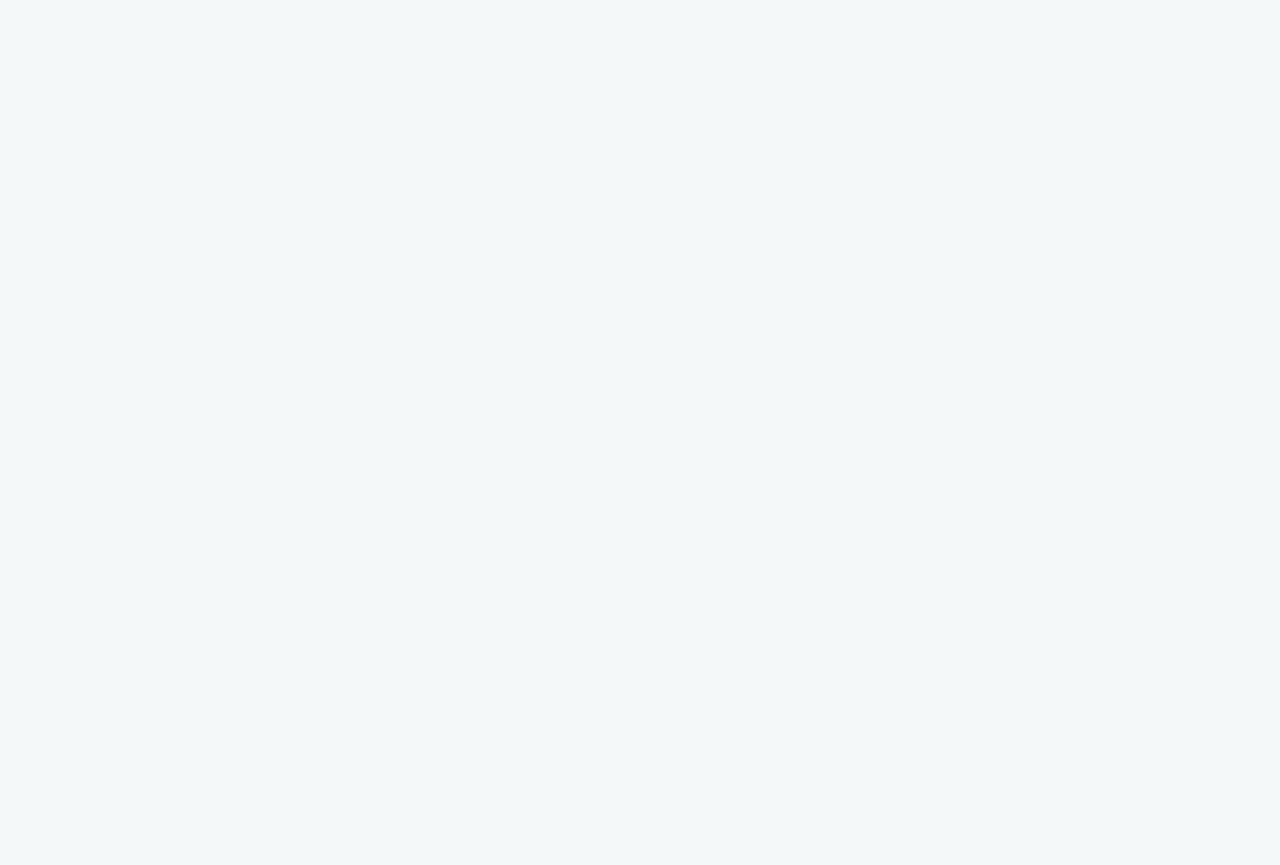
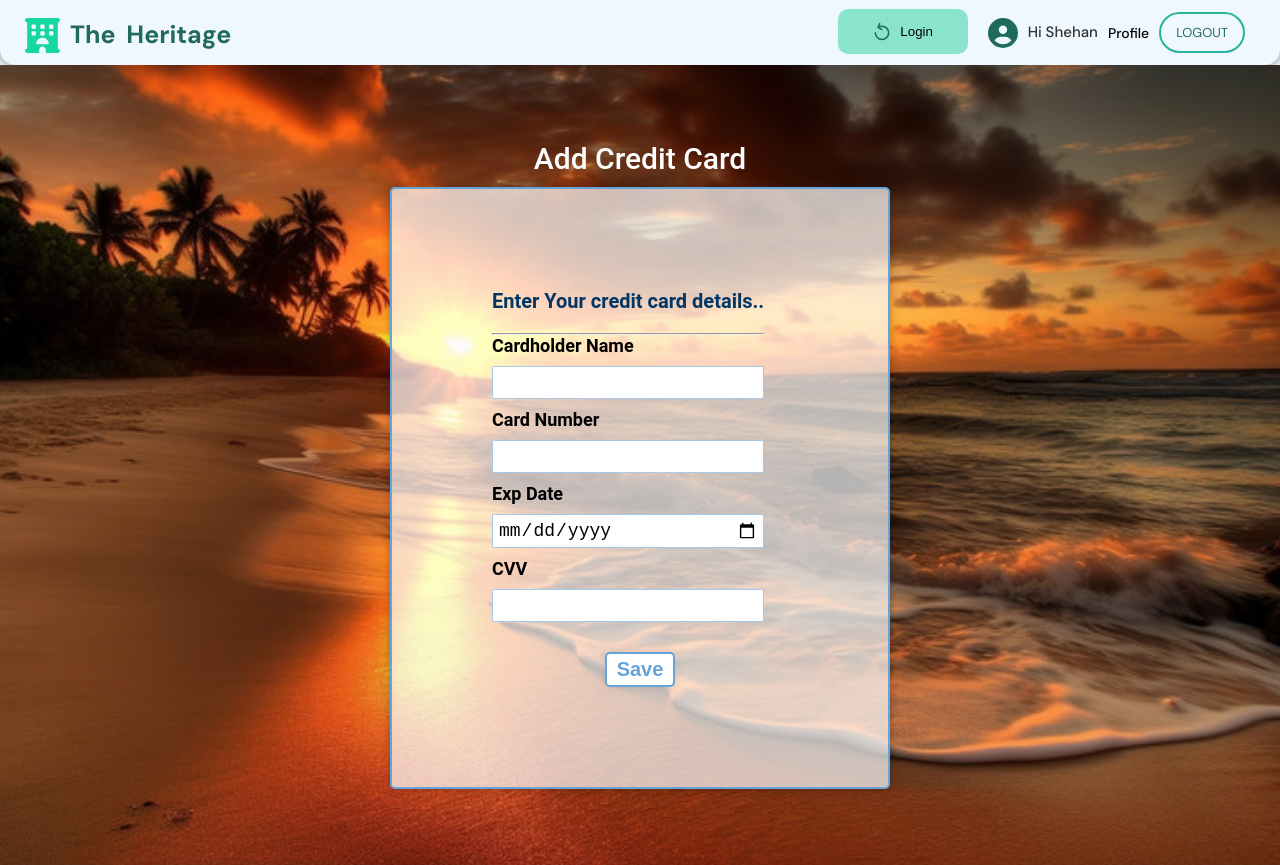
Before and after one commit to cynos28/Hotel-Reservation-system, a React (Create React App) app in the folder client/: page /add-card in a window 1280 px wide. Before the commit this address had no page. Before the commit the page ends 800 px from the top, so only its background shows below. Built offline with nearby package versions, Linux system fonts and the light colour scheme.

Commit message:
Add a new page as Add Card

```diff
--- a/client/src/App.js
+++ b/client/src/App.js
@@ -40,6 +40,7 @@ import AddPayment from './pages/Payments/AddPayment';
 import CardDetails from './pages/Payments/CardDetails';
 import UpdatePayment from './pages/Payments/UpdatePayment';
 import OrderSummary from './pages/Payments/Summary';
+import AddCard from './pages/Payments/AddCard';
 
 axios.defaults.withCredentials = true;
 
@@ -100,7 +101,7 @@ function App() {
           <Route path="/add-payment/order-summary/:payId" element={<OrderSummary/>} />
           <Route path="/card-details" element={<CardDetails />} />
           <Route path="/card-details/update-payment/:id" element={<UpdatePayment/>} />
-
+          <Route path="/add-card" element={<AddCard/>}/>
 
 
 
--- /dev/null
+++ b/client/src/pages/Payments/AddCard/index.js
@@ -0,0 +1,105 @@
+import React, { useState } from "react";
+import { useNavigate } from "react-router";
+import "./styles.css";
+import axios from "axios";
+import { BACKEND_URL } from "../../../constants";
+import Header from "../../../components/header/header";
+
+function AddCard(){
+    const navigate = useNavigate();
+    const [inputs, setInputs] = useState({
+        cardname: "",
+        cardno: "",
+        expdate: "",
+        cvv: "",
+      });
+      const handleChange = (e) => {
+        setInputs((prevState) => ({
+          ...prevState,
+          [e.target.name]: e.target.value,
+        }));
+      };
+
+      const handleSubmit = async (e) => {
+        e.preventDefault();
+        console.log(inputs);
+        await sendRequest();
+        window.alert("Saved successfully!");
+         navigate(`/card-details`);
+      };
+
+      const sendRequest = async () => {
+        await axios.post(`${BACKEND_URL}/api/payment`, inputs);
+      };
+
+      return (
+        <div>
+        <Header/>
+        <div className="card_container">
+        <div className="card_box">
+        <h1 className="main_topic">Add Credit Card</h1>
+        <form className="card_form" onSubmit={handleSubmit}>
+          <div className="card_form_box">
+          <div className="card_forming_book">
+              <h4 className="card_form_topic">Enter Your credit card details..</h4>
+              <hr></hr>
+              <label className="card_lable">Cardholder Name</label>
+              <br />
+              <input
+                className="add_card_input"
+                value={inputs.cardname}
+                onChange={handleChange}
+                required
+                type="text"
+                name="cardname"
+
+              />
+              <br />
+              <label className="card_lable">Card Number</label>
+              <br />
+              <input
+                className="add_card_input"
+                value={inputs.cardno}
+                onChange={handleChange}
+                required
+                id="crdNo"
+                type="number"
+                name="cardno"
+                maxLength={18}
+              />
+              <br />
+              <label className="card_lable">Exp Date</label>
+              <br />
+              <input
+                className="add_card_input"
+                value={inputs.expdate}
+                onChange={handleChange}
+                required
+                type="date"
+                name="expdate"
+              />
+              <br />
+              <label className="card_lable">CVV</label>
+              <br />
+              <input
+                className="add_card_input"
+                value={inputs.cvv}
+                onChange={handleChange}
+                required
+                type="text"
+                name="cvv"
+                maxLength={3}
+              />
+              <br />
+            </div>
+            </div>
+          <button className="save_btn" type="submit">
+            Save
+          </button>
+        </form>
+      </div>
+      </div>
+      </div>
+     );
+}
+  export default AddCard;
--- /dev/null
+++ b/client/src/pages/Payments/AddCard/styles.css
@@ -0,0 +1,113 @@
+.card_container{
+    display: flex;
+    justify-content: center;
+    align-items: center;
+    min-height: 100vh;
+    background-color: #f3f4f6;
+    background-image: url('./img/bg2.png');
+    background-size:cover; /* Zoom out the image to fit within the container */
+    background-repeat:no-repeat ; /* Ensure the image doesn't repeat */
+    background-position: center; /* Center the background image */
+
+  }
+
+::-webkit-scrollbar {
+    width: 10px; /* Width of the scrollbar */
+}
+
+  /* Track */
+::-webkit-scrollbar-track {
+    background: rgb(210, 209, 209); /* Color of the track */
+ }
+
+  /* Handle */
+::-webkit-scrollbar-thumb {
+    background: #65a4da; /* Color of the scrollbar handle */
+    border-radius: 8px;
+}
+
+ /* Handle on hover */
+::-webkit-scrollbar-thumb:hover {
+    background: #65a4da;  /*Color of the scrollbar handle on hover */
+}
+  input::-webkit-outer-spin-button,
+  input::-webkit-inner-spin-button {
+    -webkit-appearance: none;
+    margin: 0;
+}
+input[type="number"] {
+    -moz-appearance: textfield;
+ }
+.main_topic{
+    text-align: center;
+    font-size: 30px;
+    color: #ffffff;
+}
+.card_box{
+    width: 100%;
+    font-family: "Roboto", sans-serif;
+    margin-top: 20px;
+  }
+.card_form {
+    background-color: rgba(255, 255, 255, 0.7);
+    width: 500px;
+    font-family: "Roboto", sans-serif;
+    border: 2px solid #65a4da;
+    border-radius: 5px;
+    padding: 100px;
+    box-shadow: 0 0 10px rgba(0, 0, 0, 0.3);
+    margin: auto;
+    margin-bottom: 20px;
+  }
+.card_lable {
+    font-weight: bold;
+    font-size: 18px;
+  }
+.card_form_box { /*white box*/
+    display:flex;
+  }
+.add_card_input{
+    width: 100%;
+    border: 1.8px solid #65a3da91;
+    font-size: 18px;
+    border-radius: 2px;
+    margin: 10px 0;
+    padding: 5px 5px;
+  }
+  .card_form_topic {
+    font-size: 20px;
+    font-weight:bold ;
+    margin: 0px 0 20px 0;
+    color: #023765;
+  }
+  .save_btn {
+    background-color: #65a4da;
+    border: 2px solid #65a4da;
+    color: white;
+    font-size: 20px;
+    font-weight: bold;
+    display: flex;
+    margin: 0 auto;
+    margin-top: 20px;
+    justify-content: center;
+    border-radius: 5px;
+    cursor: pointer;
+    text-transform: capitalize;
+    text-decoration: none;
+    box-shadow: 0 0 10px rgba(0, 0, 0, 0.1);
+    padding: 4px 10px;
+    margin-bottom: 0px;
+  }
+  .save_btn {
+    background-color: white;
+    border: 2px solid #65a4da;
+    color: #65a4da;
+  }
+  /* .card_forming_book {
+    width: 315px;
+    padding: 10px;
+    height: 175px;
+    border-radius: 8px;
+    margin-bottom: 0px;
+    background-color: #65a3da4b;
+  } */
--- a/client/src/pages/Payments/AddPayment/index.js
+++ b/client/src/pages/Payments/AddPayment/index.js
@@ -208,7 +208,6 @@ function AddPayment() {
         </form>
       </div>
       </div>
-      <Footer/>
     </div>
   );
 }
--- a/client/src/pages/Payments/AddPayment/styles.css
+++ b/client/src/pages/Payments/AddPayment/styles.css
@@ -61,6 +61,7 @@ input[type="number"] {
   padding: 20px;
   box-shadow: 0 0 10px rgba(0, 0, 0, 0.3);
   margin: 0 auto;
+  margin-bottom: 20px;
 }
 .payment_lable {
   font-weight: bold;
--- a/client/src/pages/Payments/CardDetails/index.js
+++ b/client/src/pages/Payments/CardDetails/index.js
@@ -3,6 +3,9 @@ import axios from "axios";
 import { Link } from "react-router-dom";
 import "./styles.css";
 import { BACKEND_URL } from "../../../constants";
+import Header from "../../../components/header/header";
+import Footer from "../../../components/footer/Footer";
+
 function CardDetail() {
   const [payment, setPayment] = useState([]);
   const [gmail, setGmail] = useState("");
@@ -49,11 +52,12 @@ function CardDetail() {
   };
   return (
     <div>
+      <Header/>
       <div className="find_full">
         <h1 className="main_book_topic_card">
           Your Card <span className="sub_book_topic">Details..!</span>
         </h1>
-        <p className="subpara_card">
+        <p className="subPara_card">
           "To ensure the security of your card details, we kindly request your
           cooperation in verifying your identity. Please provide your Gmail
           address below and click on the "Check" button. Upon validation, you
--- a/client/src/pages/Payments/CardDetails/styles.css
+++ b/client/src/pages/Payments/CardDetails/styles.css
@@ -22,7 +22,7 @@
   font-size: 20px;
   border: 2px solid #65a4da;
 }
-.subpara_card {
+.subPara_card {
   font-size: 15px;
   padding: 0 20%;
   margin-bottom: 20px;
@@ -33,6 +33,10 @@
   padding-bottom: 0px;
   text-align: center;
   font-size: 40px;
+
+}
+.sub_book_topic{
+  color: #65a4da;
 }
 .btn_find {
   background-color: #65a4da;
--- a/client/src/pages/Payments/Summary/styles.css
+++ b/client/src/pages/Payments/Summary/styles.css
@@ -11,6 +11,9 @@
   padding: 25px;
   border-radius: 5px;
   box-shadow: 0 0 10px rgba(0, 0, 0, 0.3);
+}
+.main_book_topic{
+  color: #65a4da;
 }
 .sumary_title {
   font-size: 23px;
```
Also changed, not shown: client/src/pages/Payments/AddCard/img/bg2.png (added).
